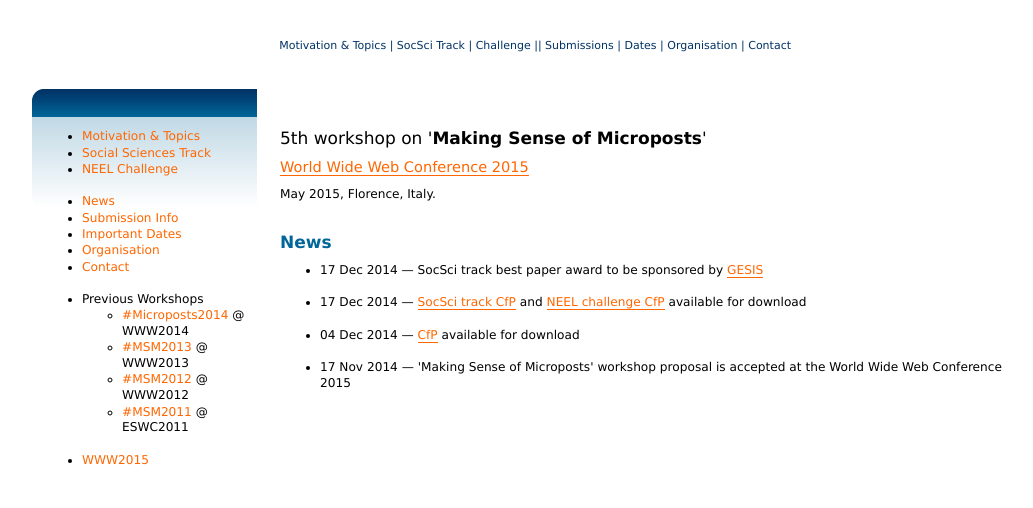
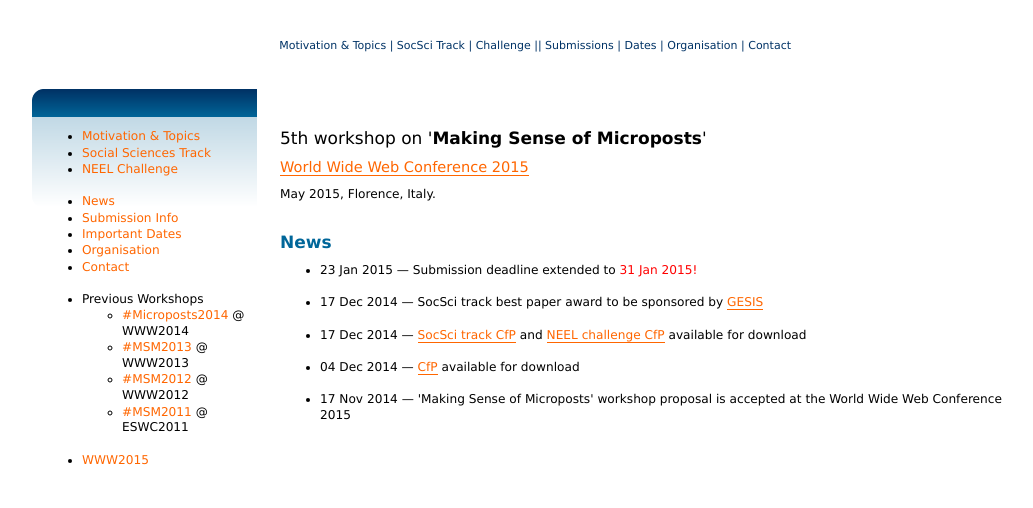
Before and after one commit to msm-orgcom/microposts2015, a plain HTML site: page index.html in a window 1280 px wide. Shown: the part 101-609 px from the top of the page, without its empty margins (217-1250 px from the left). Drawn offline with Linux system fonts and the light colour scheme.

Commit message:
Update index.html

```diff
--- a/index.html
+++ b/index.html
@@ -141,6 +141,7 @@
                                         <h3><a name="news" id="news"></a>News</h3>
 
                                         <ul>
+                                            <li>23 Jan 2015 &mdash; Submission deadline extended to <span style="color: #f00;">31 Jan 2015!</span></li><br />
                                             <li>17 Dec 2014 &mdash; SocSci track best paper award to be sponsored by <a href="http://www.gesis.org" target="_blank">GESIS</a></li><br />
                                             <li>17 Dec 2014 &mdash; <a href="http://bit.ly/1wBFLKA">SocSci track CfP</a> and <a href="http://bit.ly/1E2yHf2">NEEL challenge CfP</a> available for download </li><br />
                                             <li>04 Dec 2014 &mdash; <a href="http://bit.ly/1HpyWNC">CfP<!--[text]</a> <a href="cfp_Microposts2015.pdf">[PDF]--></a> available for download</li><br />
```
